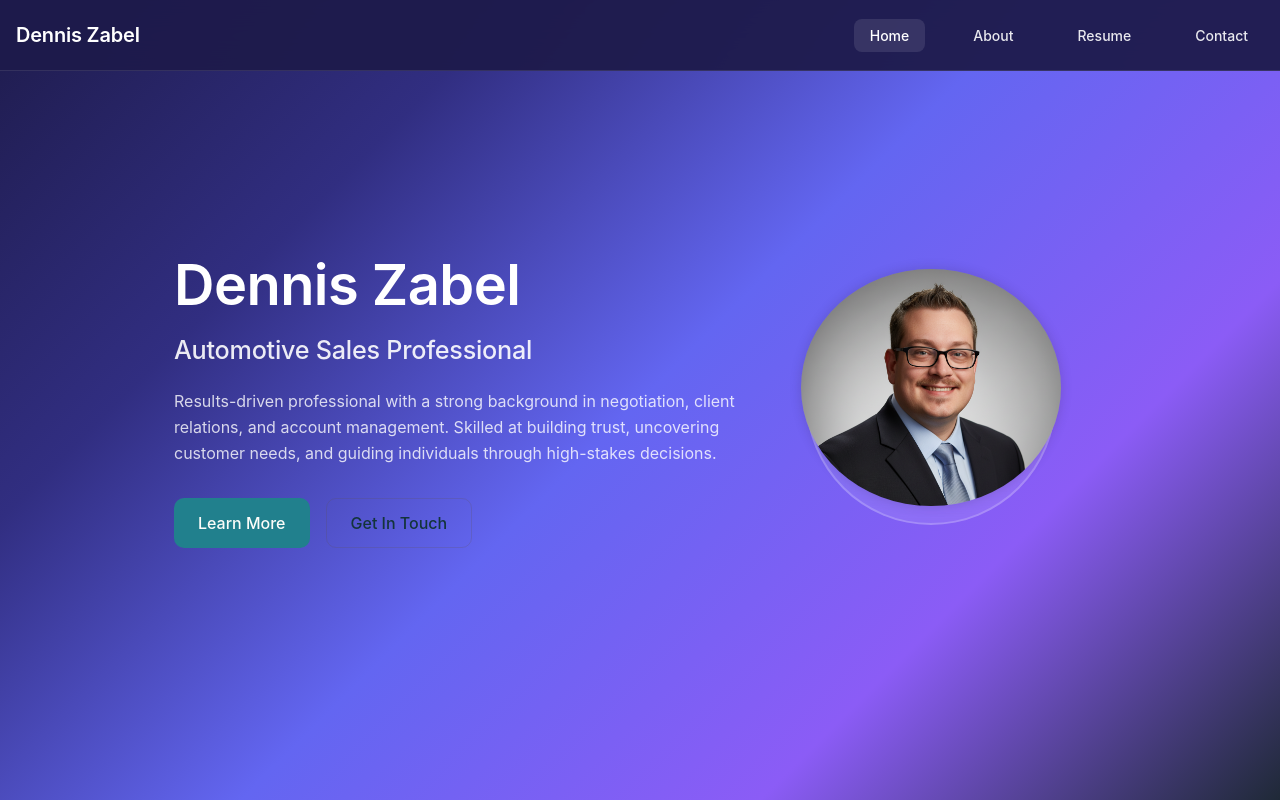
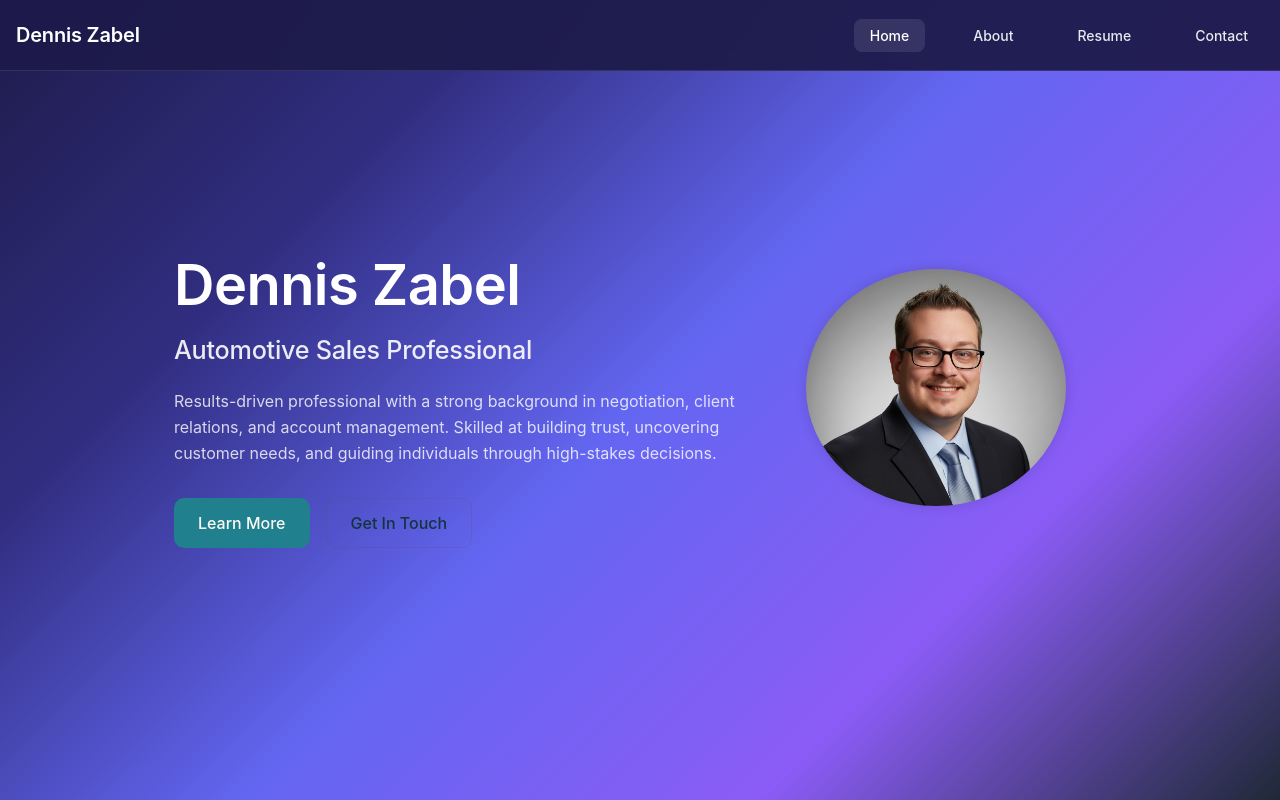
Before and after one commit to zabelwd/zabelwd.github.io, a plain HTML site: page index.html in a window 1280 px wide. Shown: the top 800 px of the page. Drawn offline with Linux system fonts and the light colour scheme; a web font is replaced by a local one.

Commit message:
Update index.html

```diff
--- a/index.html
+++ b/index.html
@@ -51,7 +51,6 @@
                     <a href="#contact" class="btn btn--outline btn--lg">Get In Touch</a>
                 </div>
             </div>
-              <div class="profile-placeholder">
                             <path d="M25 95C25 80 40 70 60 70C80 70 95 80 95 95" stroke="currentColor" stroke-width="3" fill="none" opacity="0.3"/>
                         </svg>
                     <img src="Zabel Headshot.png" alt="Dennis Zabel Professional Headshot" style="width:260px; border-radius:50%; box-shadow:0 0 12px rgba(44,30,70,0.2); margin-bottom:20px;">
```
